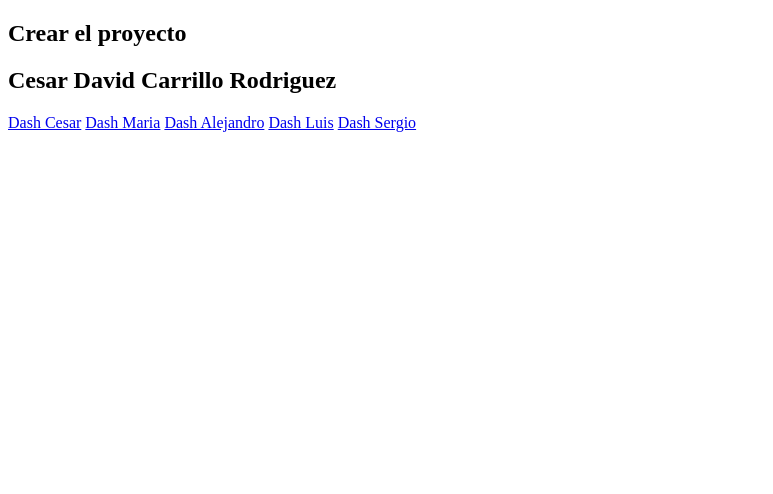
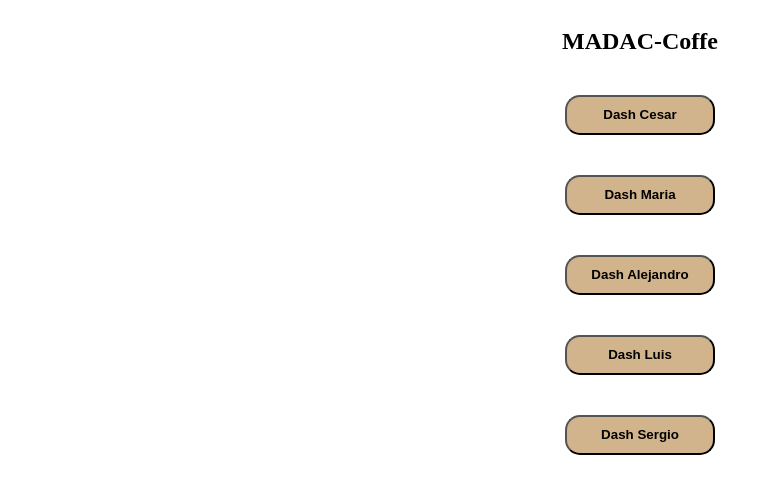
Before and after one commit to Luis1080931/MADAC-Coffe, a plain HTML site: page index.html in a window 1280 px wide. Shown: the whole page, without its empty margins (0-773 px from the left). Drawn offline with Linux system fonts and the light colour scheme.

Commit message:
index-dash

```diff
--- a/index.css
+++ b/index.css
@@ -0,0 +1,30 @@
+body{
+    display: flex;
+    flex-direction: column;
+    align-items: center;
+}
+
+.main-menu{
+    display: flex;
+    flex-direction: column;
+}
+
+a{
+    text-decoration: none;
+    font-size: 1em;
+    color: black;
+    font-weight: 700;
+}
+
+button{
+    width: 150px;
+    height: 40px;
+    margin: 20px;
+    border-radius: 15px;
+    background-color: #D2B48C;
+    cursor: pointer;
+}
+
+button:hover{
+    background-color: #CD853F;
+}
--- a/index.html
+++ b/index.html
@@ -8,15 +8,14 @@
 </head>
 <body>
 
-    <h2> Crear el proyecto </h2>
-    <h2>Cesar David Carrillo Rodriguez</h2>
+    <h2> MADAC-Coffe </h2>
 
-    <div>
-        <a href="dash-cesar/dash.html"> Dash Cesar</a>
-        <a href="dash-maria/dash-m.html">Dash Maria</a>
-        <a href="dashAlejandro/dashAlejandro.html">Dash Alejandro</a>
-        <a href="dashLuis/dashLuis.html"> Dash Luis</a>
-        <a href="dashSergio/menuuuuuuuuuu.html"> Dash Sergio </a>
+    <div class="main-menu">
+        <button><a href="dash-cesar/dash.html"> Dash Cesar</a></button>
+        <button><a href="dash-maria/dash-m.html">Dash Maria</a></button>
+        <button><a href="dashAlejandro/dashAlejandro.html">Dash Alejandro</a></button>
+        <button><a href="dashLuis/dashLuis.html"> Dash Luis</a></button>
+        <button><a href="dashSergio/menuuuuuuuuuu.html"> Dash Sergio </a></button>
     </div>
 
 </body>
```
Also changed, not shown: dashAlejandro.html (deleted, +0 -34 lines), dashAlejandro/dashAlejandro.html (+3 -3 lines), dashAlejandro/img/c2dfd1f333e141aa9b7bcb4850f7b02d (1).png (renamed from img/c2dfd1f333e141aa9b7bcb4850f7b02d (1).png), dashAlejandro/img/c2dfd1f333e141aa9b7bcb4850f7b02d.png (renamed from img/c2dfd1f333e141aa9b7bcb4850f7b02d.png), dashAlejandro/img/unnamed.png (renamed from img/unnamed.png).
